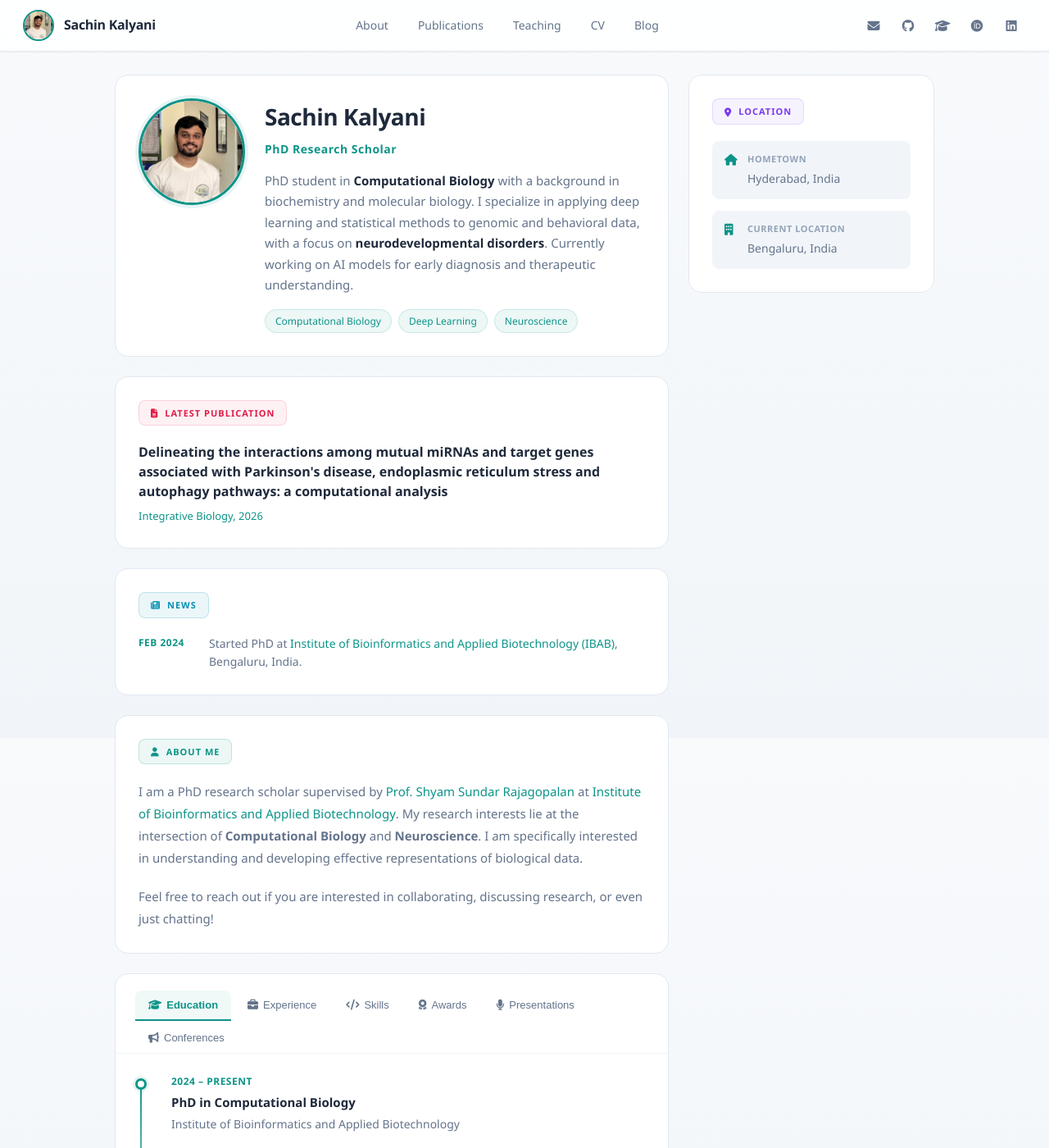
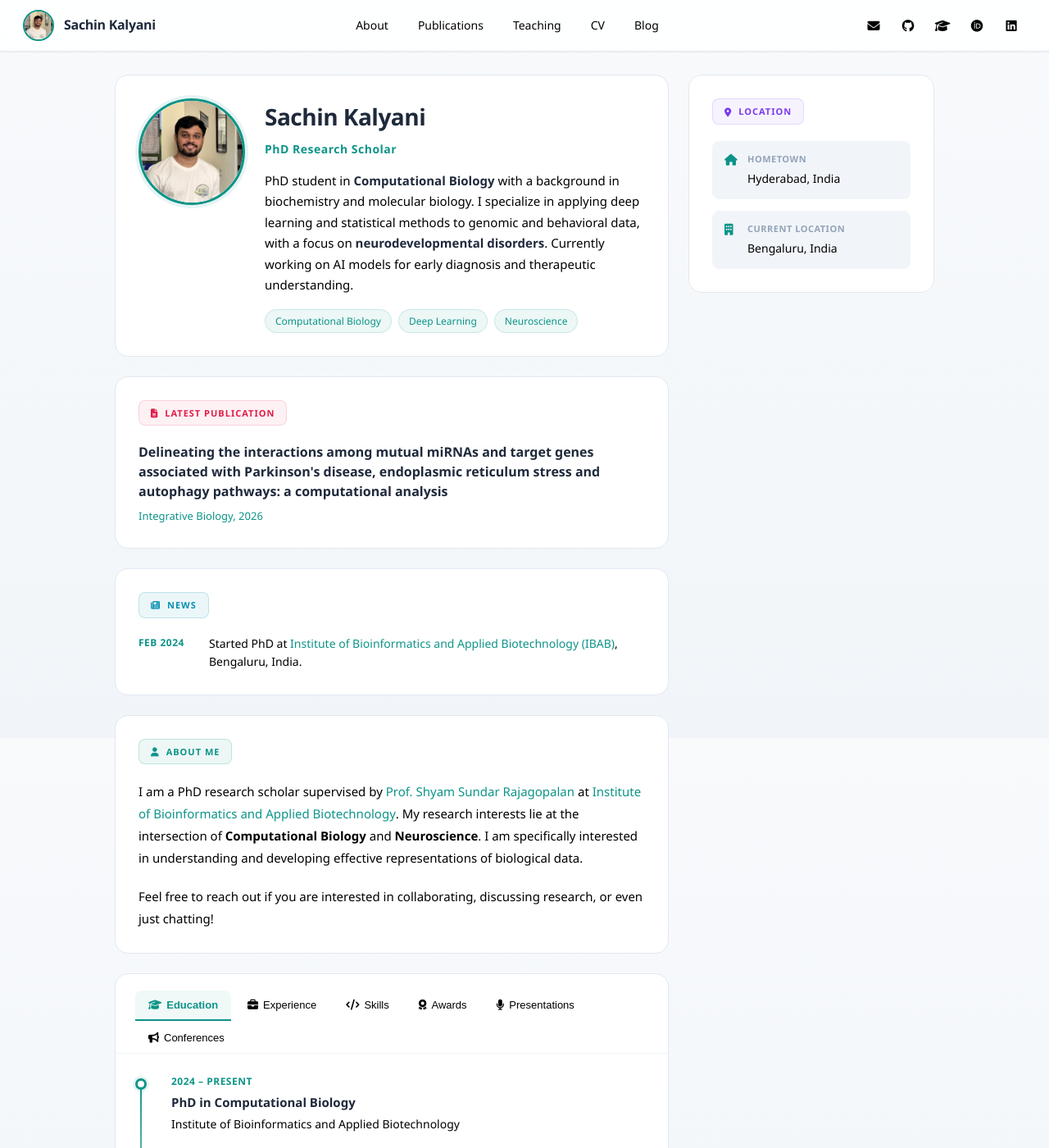
Before and after one commit to sachin-k9/sachinkalyani.github.io, a Jekyll site: the page built from index.md, in a window 1280 px wide and 1400 px high. Shown: the whole window at 82% size. Built offline with Jekyll 4.4.1, drawn with Linux system fonts in a browser that asks for light colours.

Commit message:
change text secondary to black

```diff
--- a/assets/css/style.css
+++ b/assets/css/style.css
@@ -6,7 +6,7 @@
     --bg-card-hover: #f8fafc;
 
     --text-primary: #1e293b;
-    --text-secondary: #64748b;
+    --text-secondary: #000000;
     --text-muted: #94a3b8;
 
     --accent-teal: #0d9488;
```
